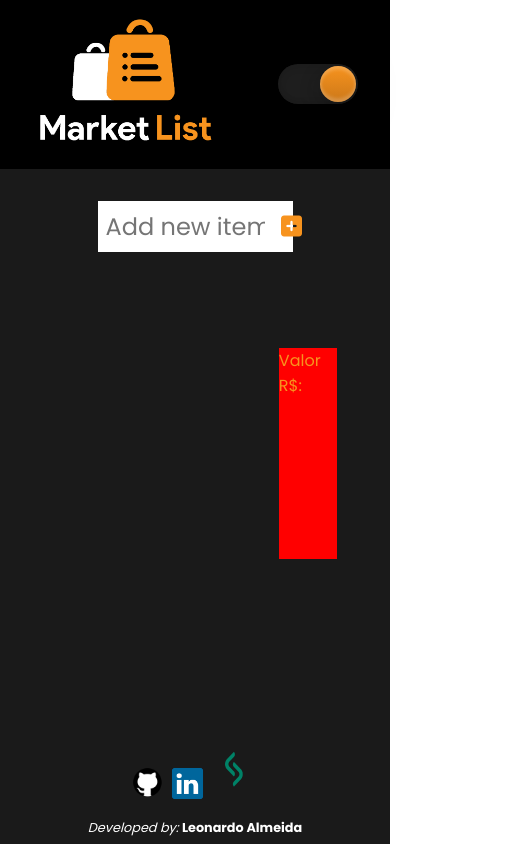
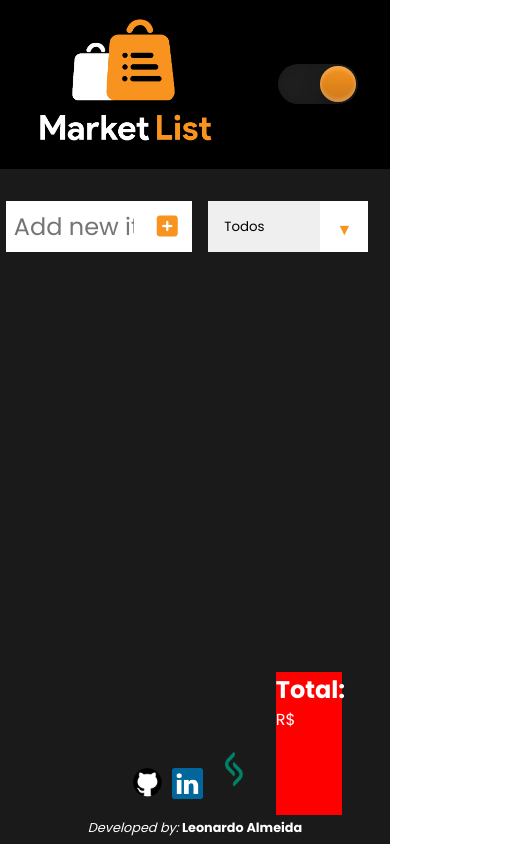
Before and after one commit to leoalmeida6/Market-List-M2P1, a plain HTML site: page index.html in a window 390 px wide. Both pictures are taken after a click on the element 318 px from the left and 84 px from the top of the page. Shown: the whole page, 528 px wide, since content can reach past the window. Drawn offline with nearby package versions, Linux system fonts and the light colour scheme.

Commit message:
Ajustes (Dark Mode, CSS, HTML)

```diff
--- a/css/style.css
+++ b/css/style.css
@@ -29,11 +29,11 @@ form button {
 }
 
 form input {
-    width: 45%;
+    width: 35%;
 }
 
 form button {
-    width: 5%;
+    width: 50px;
     color: #00C89B;
     background: white;
     cursor: pointer;
@@ -43,6 +43,21 @@ form button {
 form button:hover {
     color: white;
     background: #00C89B;
+}
+
+select {
+    width: 10rem;
+
+    padding: 1rem;
+
+    color: black;
+    cursor: pointer;
+
+    border: none;
+    outline: none;
+
+    -webkit-appearance: none;
+    -moz-appearance: none;
 }
 
 /* ======= CLASSES ======= */
@@ -183,8 +198,9 @@ form button.active:hover {
 /* ======= LISTA =======*/
 .shop-container {
     padding: 3rem;
+    width: 50%;
 
-    display: table-cell;
+    display: flex;
     justify-content: center;
     align-items: center;
 }
@@ -214,31 +230,44 @@ form button.active:hover {
     padding: 0 5px;
 }
 
-.checkbox-btn,
-.trash-btn {
+.checkbox-btn {
     height: 36px;
     width: 30px;
 
-    color: white;
-    background: #F0544F;
+    color: #00C89B;
+    background: white;
+    transition: 0.7s;
+
     border: none;
     cursor: pointer;
     transition: all 0.3s ease;
 }
 
-.checkbox-btn {
-    background: #00C89B;
-    color: white;
+.trash-btn {
+    height: 36px;
+    width: 30px;
+
+    color: #F0544F;
+    background: white;
+
+    border: none;
+    cursor: pointer;
+    transition: all 0.3s ease;
 }
 
-.checkbox-btn.active:hover,
-.trash-btn.active:hover {
-    background: #F7931E;
+.checkbox-btn:hover {
+    background: #00C89B;
     color: white;
     transition: 0.7s;
 }
 
-.fa-trash {
+.trash-btn:hover {
+    color: white;
+    background: #F0544F;
+    transition: 0.7s;
+}
+
+.fa-check, .fa-trash {
     pointer-events: none;
 }
 
@@ -247,13 +276,68 @@ form button.active:hover {
     opacity: 0.5;
 }
 
+/* Animation when delete item*/
+.moved {
+    transform: translate(15rem);
+    transition: 0.5s;
+    opacity: 0;
+}
+
+.select {
+    margin: 1rem;
+    position: relative;
+    overflow: hidden;
+    top: 1rem
+}
+
+.select::after {
+    content: "\25BC";
+
+    background: white;
+    color: #00C89B;
+
+    position: absolute;
+    top: 0;
+    right: 0;
+
+    padding: 1rem;
+
+    pointer-events: none;
+    position: all 0.3s ease;
+}
+
+.select:hover::after {
+    background: #00C89B;
+    color: white;
+    transition: all 0.3s ease;
+}
+
+.select.active::after {
+    background: white;
+    color: #F7931E;
+    transition: all 0.3s ease;
+}
+
+.select.active:hover::after {
+    background: #F7931E;
+    color: white;
+    transition: all 0.3s ease;
+}
+
+
+
 /* ======= PRICE CONTAINER - TESTE ======= */
 .price-container {
-    height: 25vh;
-    width: 15%;
-    float: right;
-    margin-right: 13.5%;
+    height: 17vh;
+    width: 17vw;
+
+
     background: red;
+    color: white;
+
+    position: fixed;
+    top: 42rem;
+    right: 3rem;
 }
 
 .item-price div {
--- a/index.html
+++ b/index.html
@@ -35,7 +35,6 @@
             <div id="toggle">
                 <i class="indicator"></i>
             </div>
-            <!-- <h1>Shop List</h1> -->
         </header>
     </section>
 
@@ -46,15 +45,25 @@
                 <button class="shop-button" type="submit">
                     <i class="fas fa-plus-square"></i>
                 </button>
+
+                <!-- Filtro: ‘Todos os itens’, ‘Comprados’, ‘Pendentes’ -->
+                <div class="select">
+                    <select name="shops" class="filter-shop">
+                        <option value="todos">Todos</option>
+                        <option value="comprados">Comprados</option>
+                        <option value="pendentes">Pendentes</option>
+                    </select>
+                </div>
+
+                <div class="price-container">
+                    <h1>Total:</h1>
+                    <span>R$ </span>
+                </div>
             </form>
 
             <div class="shop-container">
                 <ul class="shop-list"></ul>
                 <!-- Products will be here -->
-            </div>
-
-            <div class="price-container">
-                <span>Valor R$: </span>
 
             </div>
         </main>
--- a/js/app.js
+++ b/js/app.js
@@ -5,15 +5,17 @@ const shopList = document.querySelector(".shop-list");
 const priceContainer = document.querySelector(".price-container");
 
 //Seletores do DarkMode
-const toggle = document.querySelector("#toggle");
-const areaHeader = document.querySelector(".area-header");
-const areaMain = document.querySelector(".area-main");
-const areaFooter = document.querySelector(".area-footer");
+const toggle = document.querySelector('#toggle');
+const areaHeader = document.querySelector('.area-header');
+const areaMain = document.querySelector('.area-main');
+const areaFooter = document.querySelector('.area-footer');
+const select = document.querySelector('.select');
 
 // EVENTOS
 shopButton.addEventListener('click', addItem);
 shopList.addEventListener('click', deleteItem);
 priceContainer.addEventListener('click', addPrice);
+
 
 /* ==============================================================*/
 
@@ -24,6 +26,7 @@ toggle.onclick = function () {
     areaMain.classList.toggle('active');
     areaFooter.classList.toggle('active');
     shopButton.classList.toggle('active');
+    select.classList.toggle('active');
 }
 
 function addItem(event) {
@@ -74,7 +77,11 @@ function deleteItem(e) {
     //DELETE ITEM
     if (item.classList[0] === 'trash-btn') {
         const shop = item.parentElement;
-        shop.remove();
+        //Animation
+        shop.classList.add("moved");
+        shop.addEventListener('transitionend', function() {
+            shop.remove();
+        })
     }
 
     //CHECK MARK
```
